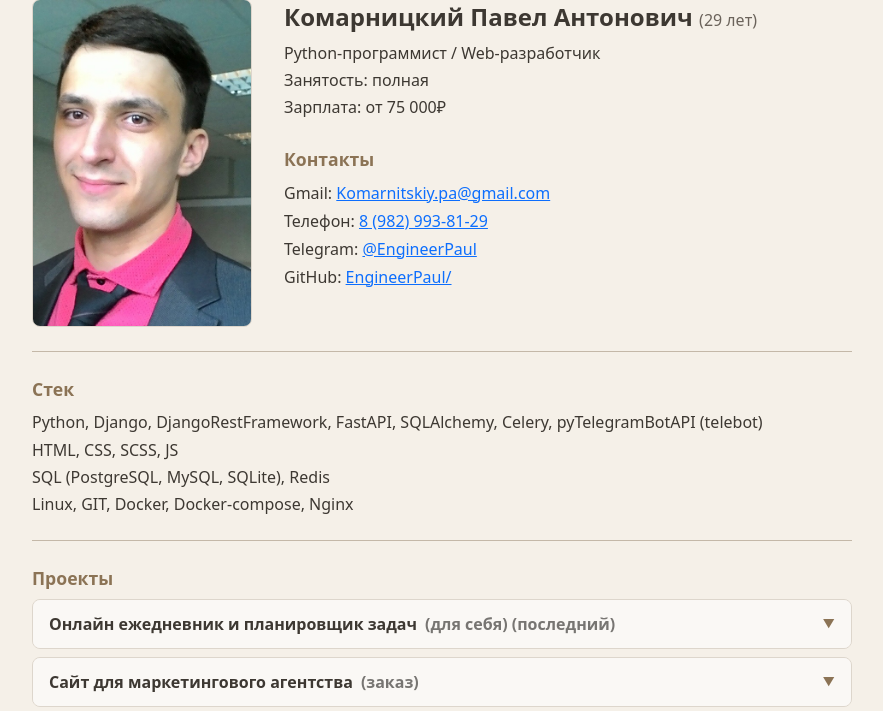
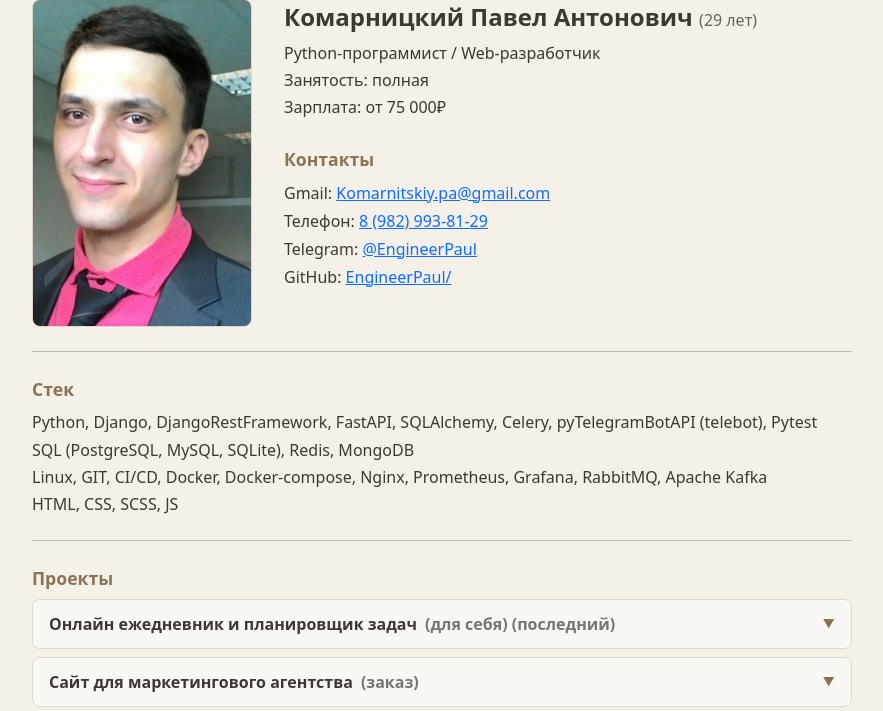
Before and after one commit to EngineerPaul/Summary2, a Django app: page / in a window 1280 px wide. Shown: the part 33-744 px from the top of the page, without its empty margins (198-1081 px from the left). Run offline with Django 5.2, Linux system fonts and the light colour scheme; parts of the project's set-up code (start-up, migrations or seed data) failed here and were passed over.

Commit message:
stack update

```diff
--- a/summary/app/templates/app/resume.html
+++ b/summary/app/templates/app/resume.html
@@ -37,10 +37,10 @@
         <section class="block">
             <h2 class="block-heading">Стек</h2>
             <!-- заполнить: перечень технологий -->
-            <p class="line">Python, Django, DjangoRestFramework, FastAPI, SQLAlchemy, Celery, pyTelegramBotAPI (telebot)</p>
+            <p class="line">Python, Django, DjangoRestFramework, FastAPI, SQLAlchemy, Celery, pyTelegramBotAPI (telebot), Pytest</p>
+            <p class="line">SQL (PostgreSQL, MySQL, SQLite), Redis, MongoDB</p>
+            <p class="line">Linux, GIT, CI/CD, Docker, Docker-compose, Nginx, Prometheus, Grafana, RabbitMQ, Apache Kafka</p>
             <p class="line">HTML, CSS, SCSS, JS</p>
-            <p class="line">SQL (PostgreSQL, MySQL, SQLite), Redis</p>
-            <p class="line">Linux, GIT, Docker, Docker-compose, Nginx</p>
         </section>
 
         <hr>
```
